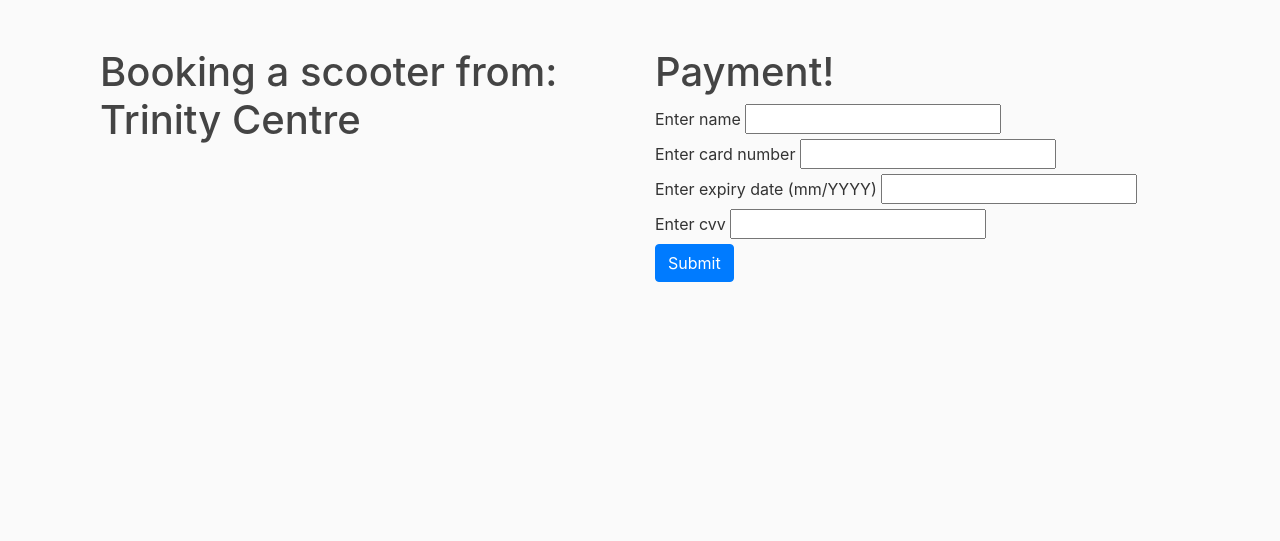
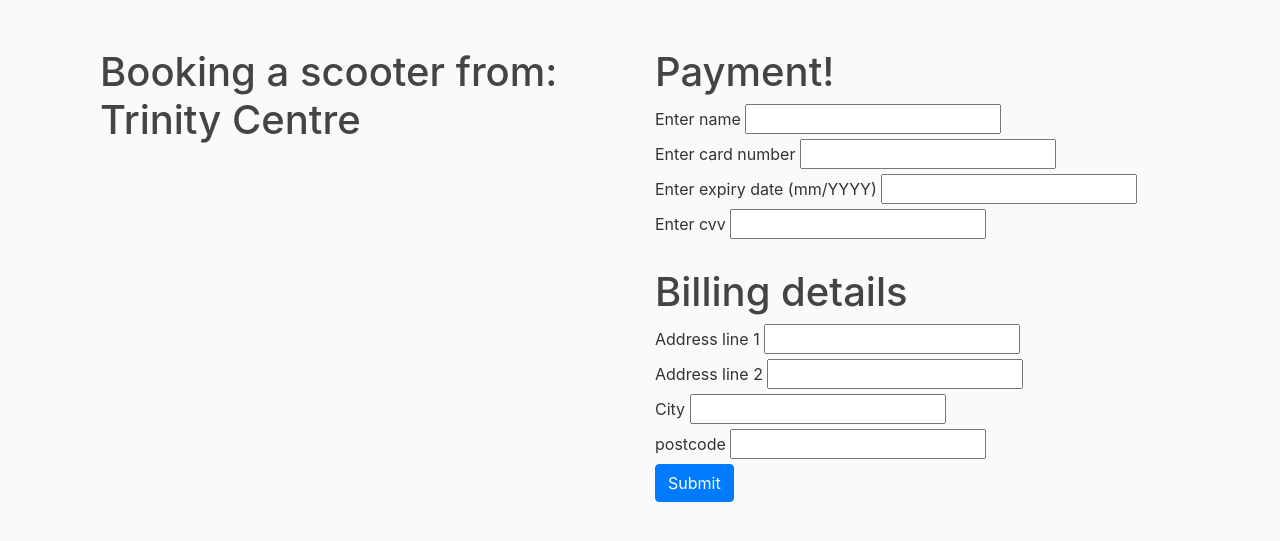
Before and after one commit to Maverick-Low/E-Scooter-Website, a Flask app: page /payment/1 in a window 1280 px wide. Shown: the part 56-597 px from the top of the page. Run offline with Flask 2, Linux system fonts and the light colour scheme; some libraries are stand-ins or nearby versions.

Commit message:
added billing details form fields to payment page

```diff
--- a/app/forms.py
+++ b/app/forms.py
@@ -1,9 +1,11 @@
+from tokenize import String
 from flask_wtf import FlaskForm
 from wtforms import PasswordField, StringField, DateTimeField, IntegerField, SubmitField, EmailField
 from wtforms.validators import EqualTo, DataRequired, ValidationError, Length, Email
 from app import models
 import re
 from datetime import date, datetime
+import pycountry
 
 
 class Login(FlaskForm):
@@ -86,12 +88,19 @@ class Payment(FlaskForm):
             raise ValidationError('Card number is invalid')
 
 
-
+    #card details
     name = StringField('Enter name', validators=[DataRequired(message = "Enter your name please"), Length(max=60)])
     card_number = StringField('Enter card number', validators=[DataRequired(), Length(min=14, max=20)])
     cvv = StringField('Enter cvv', validators=[DataRequired() , Length(min=3, max=4)])
     expiry_date = DateTimeField('Enter expiry date (mm/YYYY)', validators=[DataRequired()], format='%m/%Y')
     submit = SubmitField('Submit')
+
+    #billing details
+    address_line_1 = StringField('Address line 1', validators=[DataRequired(), Length(max=60)])
+    address_line_2 = StringField('Address line 2', validators=[DataRequired(), Length(max=60)])
+    city = StringField('City', validators=[DataRequired(), Length(max=60)])
+    postcode = StringField('postcode', validators=[DataRequired(), Length(min=6, max=7)])
+
 
     def validate_name(self, name):
         excluded_chars = "*?!'^+%&/()=}][{$#£"
--- a/app/templates/payment.html
+++ b/app/templates/payment.html
@@ -37,6 +37,31 @@
                 {{ form.cvv}}
               </fieldset>
 
+              <br>
+              <h1>Billing details</h1>
+
+              <fieldset class="form-field">
+                {{ form.address_line_1.label(class = "form-label")}}
+                {{ form.address_line_1}}
+              </fieldset>
+
+              <fieldset class="form-field">
+                {{ form.address_line_2.label(class = "form-label")}}
+                {{ form.address_line_2}}
+              </fieldset>
+
+              <fieldset class="form-field">
+                {{ form.city.label(class = "form-label")}}
+                {{ form.city}}
+              </fieldset>
+
+              <fieldset class="form-field">
+                {{ form.postcode.label(class = "form-label")}}
+                {{ form.postcode}}
+              </fieldset>
+
+
+
               {{ form.submit (class = "btn btn-primary") }}
 
             </form>
--- a/app/views.py
+++ b/app/views.py
@@ -175,8 +175,8 @@ def payment(location):
             flash("Transaction confirmed!")
             return redirect("/remove_available/"+str(location))
         else:
-                flash('Card payment not accepted')
-                return render_template('payment.html', form=form)
+            flash('Card payment not accepted')
+            return render_template('payment.html', form=form)
 
 
 
```
